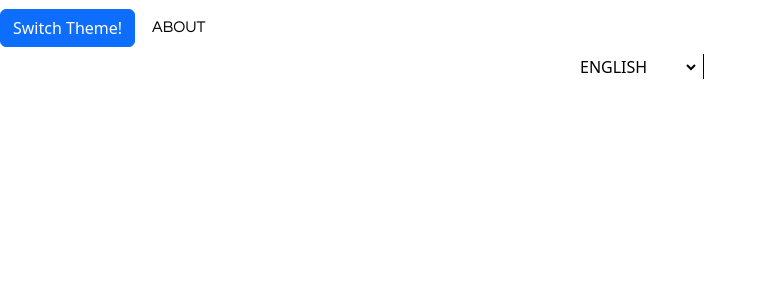
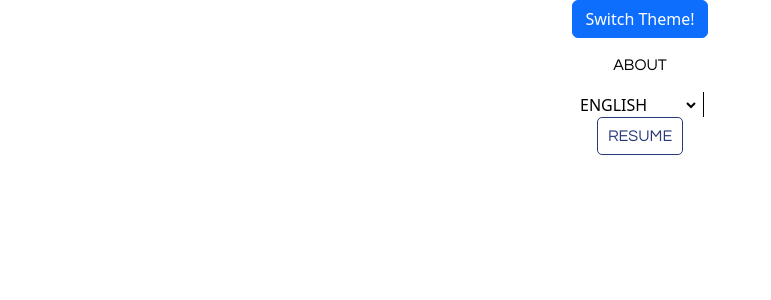
Before and after one commit to luis-saes/developer-portfolio, a React (Create React App) app in the folder front-end/: page / in a window 1280 px wide. Shown: the top 300 px of the page, without its empty margins (0-771 px from the left). Built offline with nearby package versions, Linux system fonts and the light colour scheme.

Commit message:
resume button, closes #3

```diff
--- /dev/null
+++ b/front-end/src/components/Navbar/Navbar.module.scss
@@ -0,0 +1,6 @@
+.main {
+  display: flex;
+  flex-direction: column;
+  align-items: center;
+  justify-content: center;
+}
--- a/front-end/src/components/Navbar/Navbar.tsx
+++ b/front-end/src/components/Navbar/Navbar.tsx
@@ -4,6 +4,8 @@ import { useTranslation } from "react-i18next";
 import { ThemeContext } from "../../context/ThemeContext";
 import GenericButton from "./GenericButton";
 import LanguageButton from "./LanguageButton";
+import ResumeButton from "./ResumeButton";
+import styles from "./Navbar.module.scss";
 
 const Navbar = () => {
   const { theme, setTheme } = useContext(ThemeContext);
@@ -20,10 +22,11 @@ const Navbar = () => {
   const { t } = useTranslation();
 
   return (
-    <div>
+    <div className={styles.main}>
       <Button onClick={switchTheme}>Switch Theme!</Button>
       <GenericButton text={t("about")} />
       <LanguageButton />
+      <ResumeButton text={t("resume")} />
     </div>
   );
 };
--- /dev/null
+++ b/front-end/src/components/Navbar/ResumeButton.module.scss
@@ -0,0 +1,36 @@
+@import "../../sassStyles/variables";
+
+.button {
+  border: 1px solid;
+  border-radius: 5px;
+  padding: 6px 10px;
+
+  background-color: transparent;
+  font-family: "Questrial";
+  text-align: center;
+  font-size: 16px;
+  transition: 200ms;
+  position: relative;
+}
+
+.light.button {
+  border-color: $complementar-light;
+  color: $complementar-light;
+}
+
+.dark.button {
+  border-color: $complementar-dark;
+  color: $complementar-dark;
+}
+
+.button:hover {
+  color: #fff;
+}
+
+.light.button:hover {
+  background-color: $complementar-light;
+}
+
+.dark.button:hover {
+  background-color: $complementar-dark;
+}
--- /dev/null
+++ b/front-end/src/components/Navbar/ResumeButton.tsx
@@ -0,0 +1,19 @@
+import React, { useContext } from "react";
+import { ThemeContext } from "../../context/ThemeContext";
+import styles from "./ResumeButton.module.scss";
+
+type PrivateProps = {
+  text: string;
+};
+
+const ResumeButton = (props: PrivateProps) => {
+  const { theme } = useContext(ThemeContext);
+
+  return (
+    <button className={`${styles[theme]} ${styles.button}`}>
+      {props.text}
+    </button>
+  );
+};
+
+export default ResumeButton;
```
